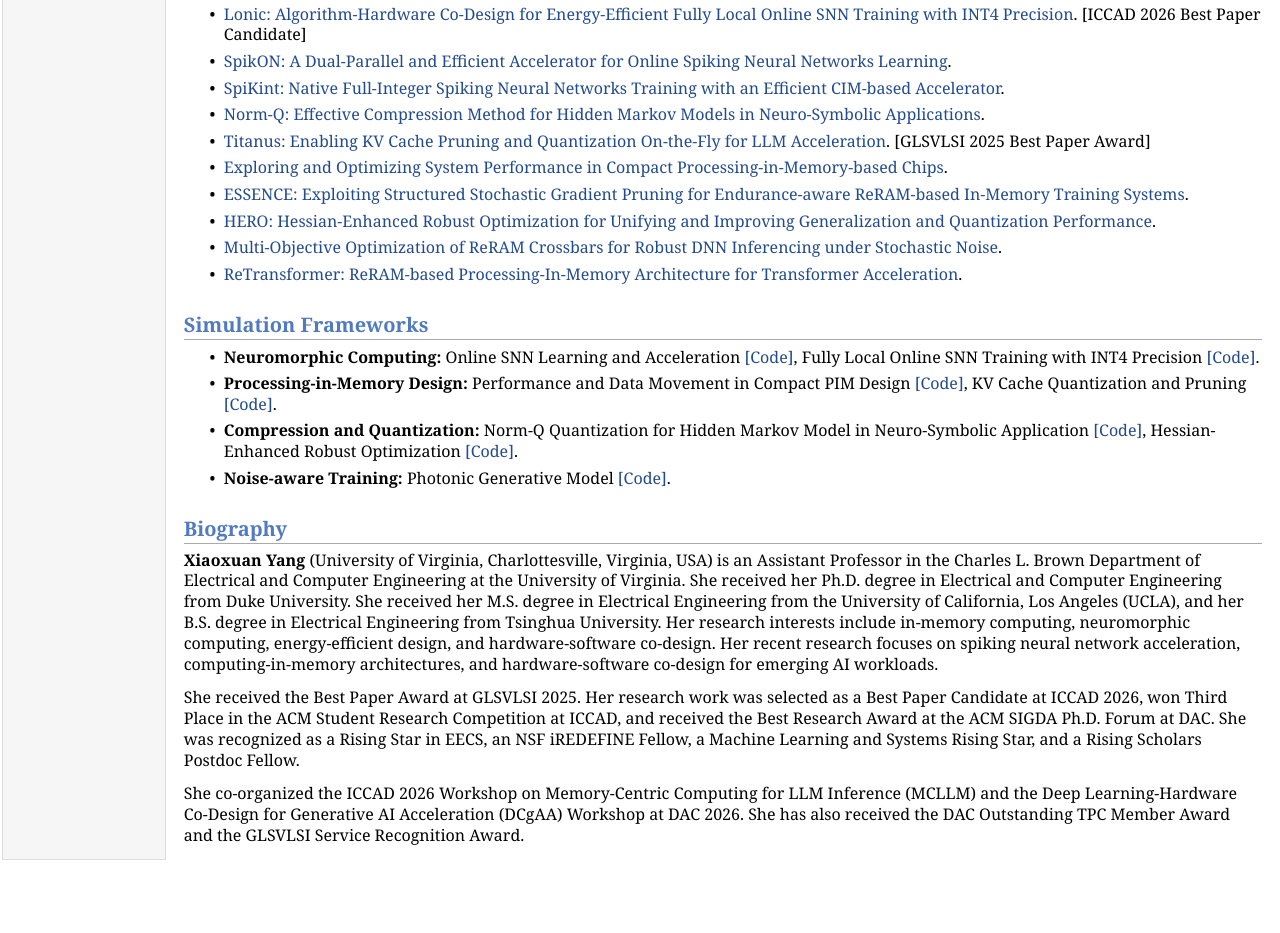
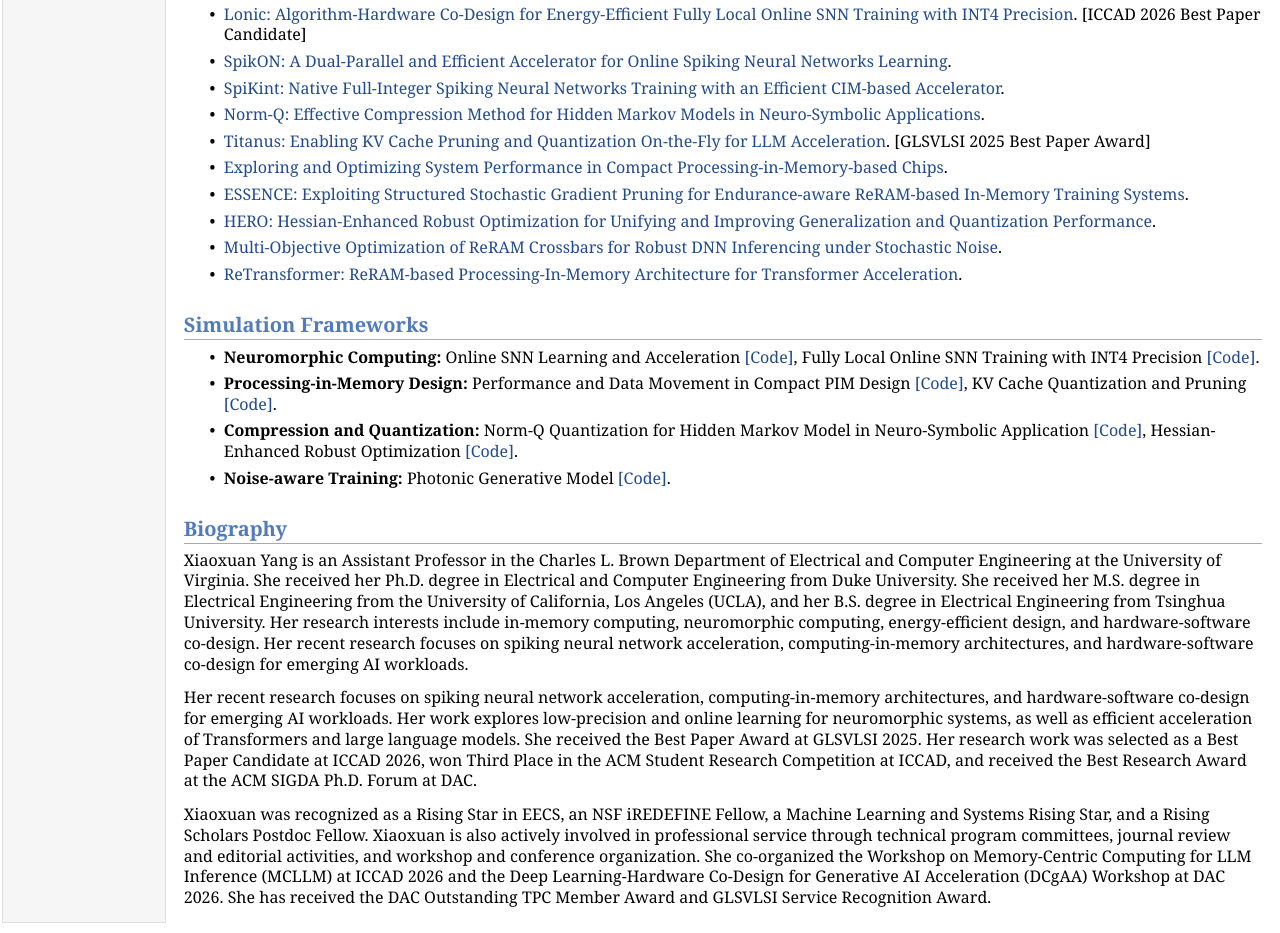
Before and after one commit to Xiaoxuan-Yang/xiaoxuan-yang.github.io, a plain HTML site: page index.html in a window 1280 px wide. Shown: the part 290-1223 px from the top of the page. Before the commit the page ends 1160 px from the top, so only its background shows below. Drawn offline with Linux system fonts and the light colour scheme.

Commit message:
Add files via upload

```diff
--- a/index.html
+++ b/index.html
@@ -90,11 +90,11 @@
     </ul>
 
     <h2>Biography</h2>
-    <p><b>Xiaoxuan Yang</b> (University of Virginia, Charlottesville, Virginia, USA) is an Assistant Professor in the Charles L. Brown Department of Electrical and Computer Engineering at the University of Virginia. She received her Ph.D. degree in Electrical and Computer Engineering from Duke University. She received her M.S. degree in Electrical Engineering from the University of California, Los Angeles (UCLA), and her B.S. degree in Electrical Engineering from Tsinghua University. Her research interests include in-memory computing, neuromorphic computing, energy-efficient design, and hardware-software co-design. Her recent research focuses on spiking neural network acceleration, computing-in-memory architectures, and hardware-software co-design for emerging AI workloads.</p>
+    <p>Xiaoxuan Yang is an Assistant Professor in the Charles L. Brown Department of Electrical and Computer Engineering at the University of Virginia. She received her Ph.D. degree in Electrical and Computer Engineering from Duke University. She received her M.S. degree in Electrical Engineering from the University of California, Los Angeles (UCLA), and her B.S. degree in Electrical Engineering from Tsinghua University. Her research interests include in-memory computing, neuromorphic computing, energy-efficient design, and hardware-software co-design. Her recent research focuses on spiking neural network acceleration, computing-in-memory architectures, and hardware-software co-design for emerging AI workloads.</p>
 
-    <p>She received the Best Paper Award at GLSVLSI 2025. Her research work was selected as a Best Paper Candidate at ICCAD 2026, won Third Place in the ACM Student Research Competition at ICCAD, and received the Best Research Award at the ACM SIGDA Ph.D. Forum at DAC. She was recognized as a Rising Star in EECS, an NSF iREDEFINE Fellow, a Machine Learning and Systems Rising Star, and a Rising Scholars Postdoc Fellow.</p>
+    <p> Her recent research focuses on spiking neural network acceleration, computing-in-memory architectures, and hardware-software co-design for emerging AI workloads. Her work explores low-precision and online learning for neuromorphic systems, as well as efficient acceleration of Transformers and large language models. She received the Best Paper Award at GLSVLSI 2025. Her research work was selected as a Best Paper Candidate at ICCAD 2026, won Third Place in the ACM Student Research Competition at ICCAD, and received the Best Research Award at the ACM SIGDA Ph.D. Forum at DAC.</p>
 
-    <p>She co-organized the ICCAD 2026 Workshop on Memory-Centric Computing for LLM Inference (MCLLM) and the Deep Learning-Hardware Co-Design for Generative AI Acceleration (DCgAA) Workshop at DAC 2026. She has also received the DAC Outstanding TPC Member Award and the GLSVLSI Service Recognition Award.</p>
+    <p> Xiaoxuan was recognized as a Rising Star in EECS, an NSF iREDEFINE Fellow, a Machine Learning and Systems Rising Star, and a Rising Scholars Postdoc Fellow. Xiaoxuan is also actively involved in professional service through technical program committees, journal review and editorial activities, and workshop and conference organization. She co-organized the Workshop on Memory-Centric Computing for LLM Inference (MCLLM) at ICCAD 2026 and the Deep Learning-Hardware Co-Design for Generative AI Acceleration (DCgAA) Workshop at DAC 2026. She has received the DAC Outstanding TPC Member Award and GLSVLSI Service Recognition Award. </p>
 
 </td>
 </tr>
```
